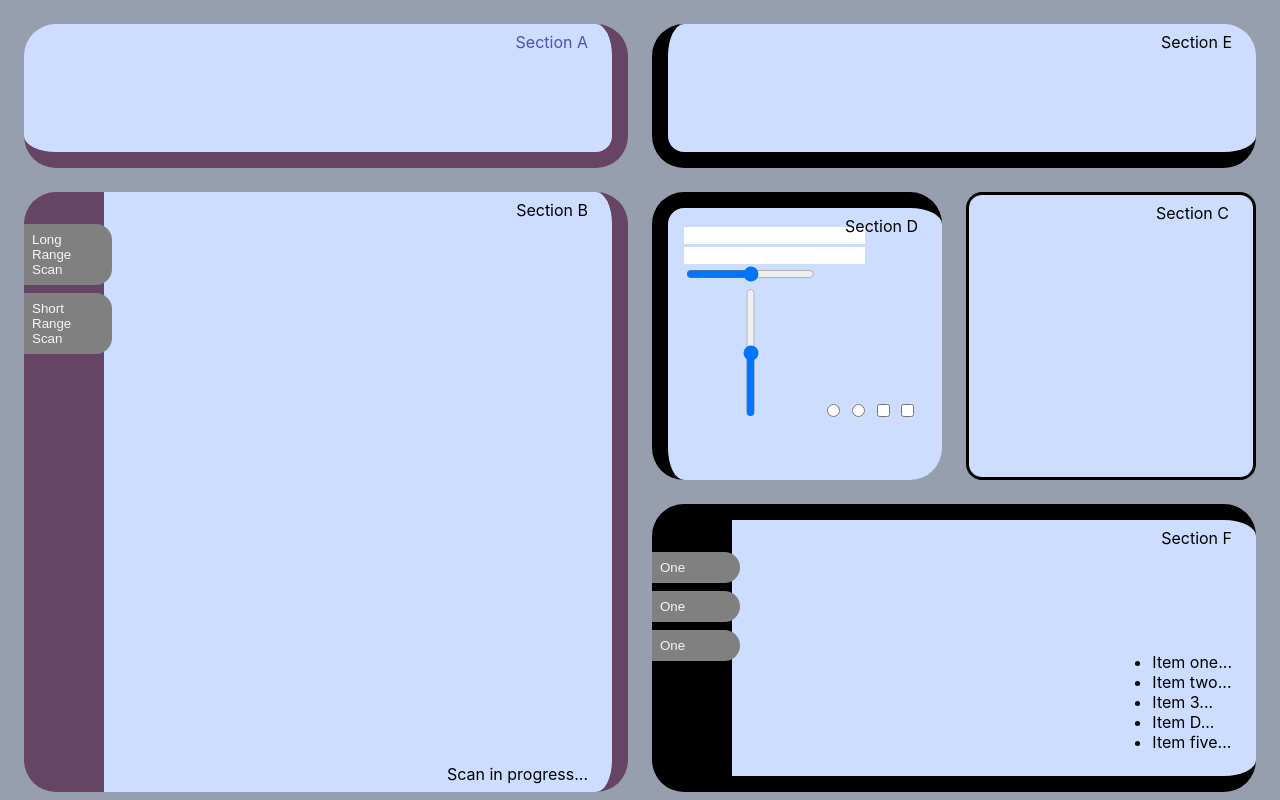
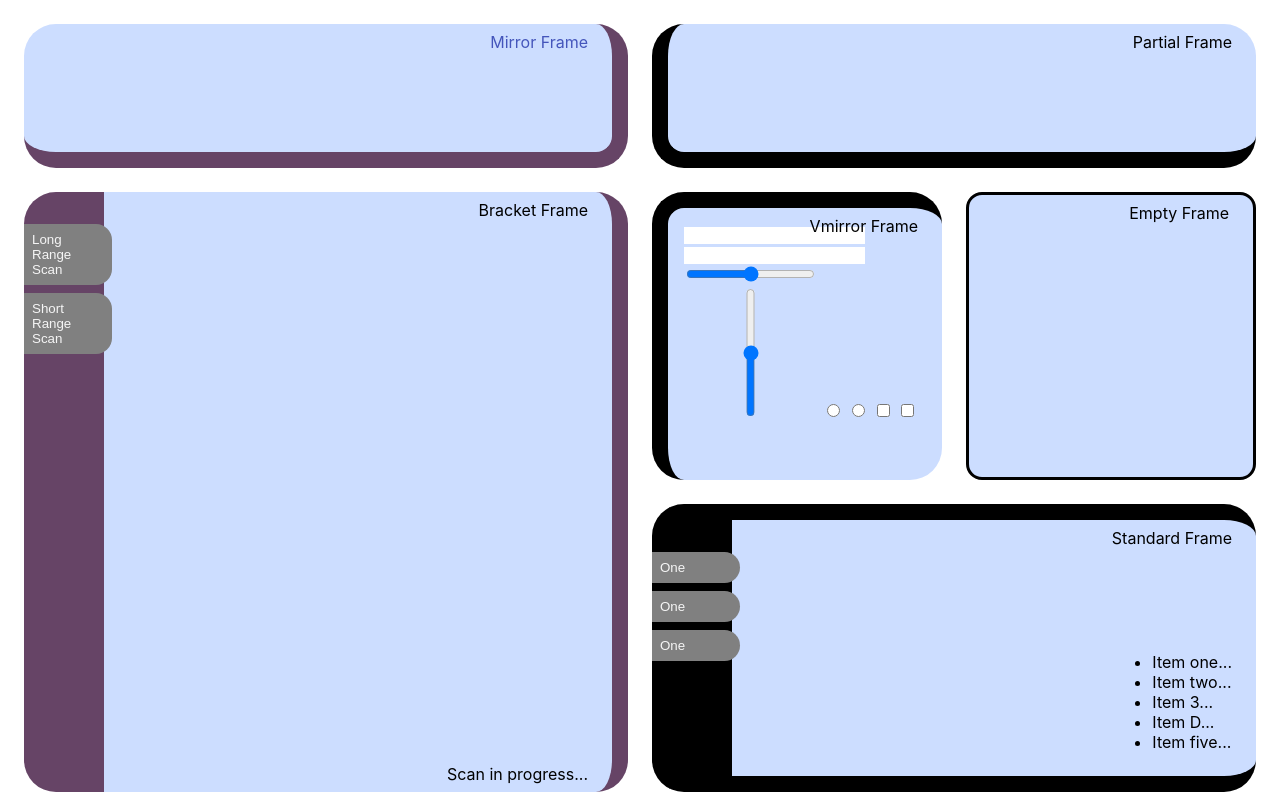
Before and after one commit to dennisdunn/protokuda, a website: page src/index.html in a window 1280 px wide. Drawn offline with Linux system fonts and the light colour scheme.

```diff
--- a/src/index.html
+++ b/src/index.html
@@ -13,13 +13,13 @@
   <title>Protokuda</title>
 </head>
 
-<body class="gray-bg">
+<body>
   <div class="screen">
     <div class="a periwinkle-bg frame mirror eggplant-border">
-      <div class="title indigo-color">Section A</div>
+      <div class="title indigo-color">Mirror Frame</div>
     </div>
     <div class="b periwinkle-bg bracket frame eggplant-border buttons">
-      <div class="title">Section B</div>
+      <div class="title">Bracket Frame</div>
       <div class="label">Scan in progress...</div>
       <div class="button-bar egplant-bg">
         <button>Long Range Scan</button>
@@ -27,27 +27,27 @@
       </div>
     </div>
     <div class="c periwinkle-bg frame">
-      <div class="title">Section C</div>
+      <div class="title">Empty Frame</div>
     </div>
     <div class="d periwinkle-bg vmirror frame">
-      <div class="title">Section D</div>
+      <div class="title">Vmirror Frame</div>
       <div class="content">
         <input />
         <input type="number" />
         <input type="range" />
         <input type="range" class="vertical" />
 
-        <input type="radio"/>
-        <input type="radio"/>
-        <input type="checkbox"/>
-        <input type="checkbox"/>
+        <input type="radio" />
+        <input type="radio" />
+        <input type="checkbox" />
+        <input type="checkbox" />
       </div>
     </div>
     <div class="e periwinkle-bg partial frame">
-      <div class="title">Section E</div>
+      <div class="title">Partial Frame</div>
     </div>
     <div class="f periwinkle-bg std frame buttons">
-      <div class="title">Section F</div>
+      <div class="title">Standard Frame</div>
       <div class="button-bar">
         <button>One</button>
         <button>One</button>
```
Also changed, not shown: readme.md.
